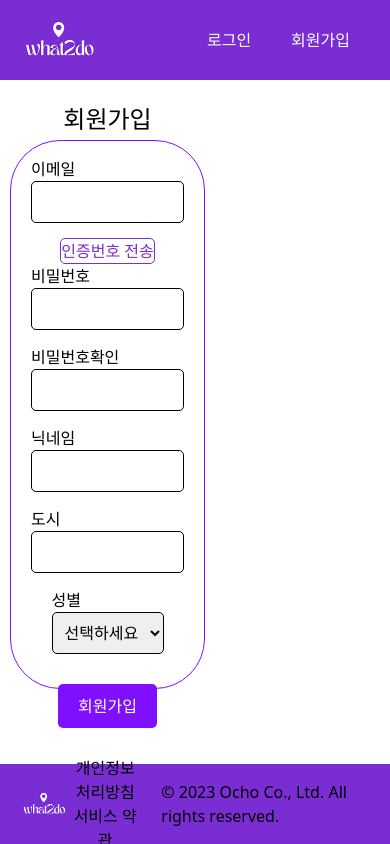
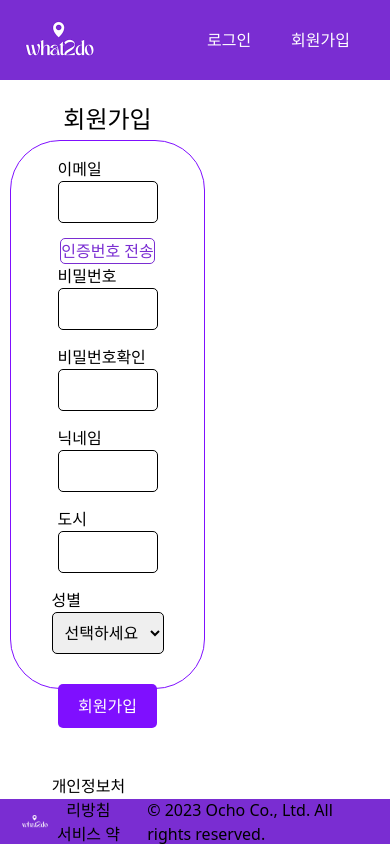
Before and after one commit to ochoWhat2do/what2dofront, a Next.js app: page /signup in a window 390 px wide. Built offline with nearby package versions, Linux system fonts and the light colour scheme.

Commit message:
[refactor] index 페이지에 가게 이미지로 커서 이동 시 커서 모양을 포인터로 변경하기, footer 높이 조절(낮게), 리뷰 수정 페이지 버튼 색깔 변경, 프로필 페이지에 @media적용

```diff
--- a/src/pages/components/Footer.module.css
+++ b/src/pages/components/Footer.module.css
@@ -3,7 +3,7 @@
   display: flex;
   align-items: center;
   justify-content: space-between;
-  height: 80px;
+  height: 45px;
   padding: 0 20px;
   background-color: #7a2dd2;
   position: fixed;
@@ -34,7 +34,7 @@
   vertical-align: middle;
 }
 .footer-navItem img {
-  height: 40px; /* Set the height to a value smaller than .header height */
+  height: 10px; /* Set the height to a value smaller than .header height */
 }
 
 .footerlogo {
--- a/src/pages/components/Footer.tsx
+++ b/src/pages/components/Footer.tsx
@@ -30,7 +30,7 @@ const Footer = () => {
       <footer className={styles.footer}>
         <div className={styles.footerlogo}>
           <Link href="/">
-            <img src="/images/what2do_logo.png" alt="로고 이미지" width="80" />
+            <img src="/images/what2do_logo.png" alt="로고 이미지" width="45" />
           </Link>
         </div>
         <nav className={styles.nav}>
--- a/src/pages/index.tsx
+++ b/src/pages/index.tsx
@@ -224,6 +224,7 @@ export default function Home() {
                       src={store.picture || 'images/not_found_square.png'}
                       alt=""
                       onClick={() => handleViewStore(store.storeKey)}
+                      style={{ cursor: 'pointer' }}
                     />
                     <div className="inner">
                       <input
@@ -276,6 +277,7 @@ export default function Home() {
                       src={store.picture || 'images/not_found_square.png'}
                       alt=""
                       onClick={() => handleViewStore(store.storeKey)}
+                      style={{ cursor: 'pointer' }}
                     />
                     <div className="inner">
                       <input
--- a/src/styles/profile.module.css
+++ b/src/styles/profile.module.css
@@ -3,6 +3,14 @@
   flex-direction: column;
   align-items: center;
   justify-content: center;
+  height: 75vh;
+  margin-left: 25%;
+  margin-top: 4vh;
+  border: 1px solid #7f0fff; /* 1px 실선 테두리 적용 */
+  border-radius: 50px;
+  padding: 5px; /* 내용과 테두리 간격 추가 */
+  position: relative;
+  width: 50%;
 }
 
 .profile-title {
@@ -61,3 +69,35 @@
   align-items: center;
   justify-content: center;
 }
+
+@media (max-height: 1200px) {
+  .signup-form {
+    height: 75vh;
+  }
+}
+
+@media (max-height: 900px) {
+  .signup-form {
+    height: 70vh;
+  }
+}
+
+/* 화면 너비가 768px 이하인 경우 스타일 조정 */
+@media (max-width: 768px) {
+  .signup-form {
+    margin: 65px 20px;
+  }
+  .signup-form input {
+    width: 100px;
+  }
+}
+
+/* 화면 너비가 480px 이하인 경우 스타일 조정 */
+@media (max-width: 480px) {
+  .signup-form {
+    margin: 65px 10px;
+  }
+  .signup-form input {
+    width: 100px;
+  }
+}
--- a/src/styles/signup.module.css
+++ b/src/styles/signup.module.css
@@ -8,7 +8,7 @@
   margin-top: 8vh;
   border: 1px solid #7f0fff; /* 1px 실선 테두리 적용 */
   border-radius: 50px;
-  padding: 20px; /* 내용과 테두리 간격 추가 */
+  padding: 10px; /* 내용과 테두리 간격 추가 */
   position: relative;
   width: 50%;
 }
@@ -83,6 +83,9 @@
   .signup-form {
     margin: 60px 20px;
   }
+  .signup-form input {
+    width: 100px;
+  }
 }
 
 /* 화면 너비가 480px 이하인 경우 스타일 조정 */
@@ -90,4 +93,7 @@
   .signup-form {
     margin: 60px 10px;
   }
+  .signup-form input {
+    width: 100px;
+  }
 }
```
Also changed, not shown: src/styles/reviewEdit.module.css (+4 -4 lines).
